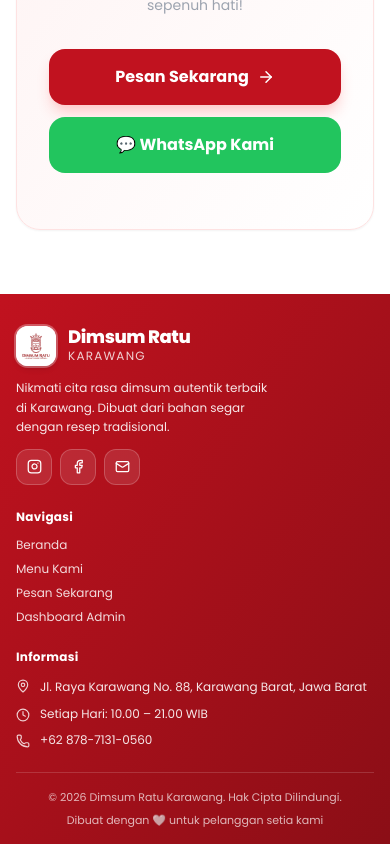
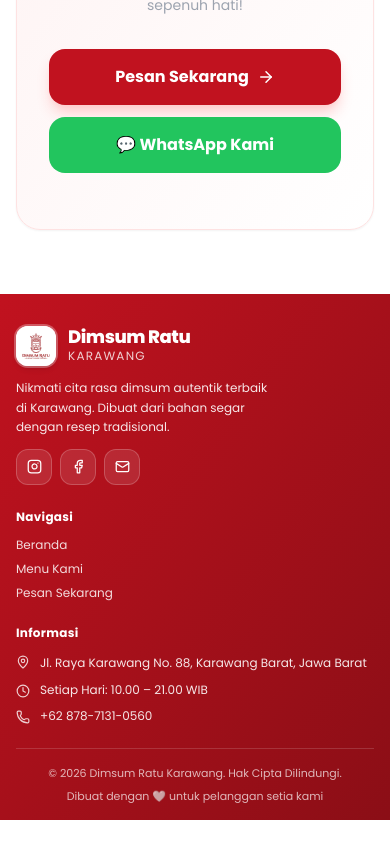
Before and after one commit to Couraa0/Project-Dimsum, a Next.js app in the folder frontend/: page / in a window 390 px wide. Shown: the part 5827-6671 px from the top of the page. After the commit the page ends 6647 px from the top, so only its background shows below. Built offline with nearby package versions, Linux system fonts and the light colour scheme; no server answers.

Commit message:
feat: add responsive footer component with branding, navigation, and contact information

```diff
--- a/frontend/components/layout/Footer.tsx
+++ b/frontend/components/layout/Footer.tsx
@@ -45,7 +45,6 @@ export default function Footer() {
                                 { href: '/', label: 'Beranda' },
                                 { href: '/menu', label: 'Menu Kami' },
                                 { href: '/menu', label: 'Pesan Sekarang' },
-                                { href: '/admin', label: 'Dashboard Admin' },
                             ].map(l => (
                                 <li key={l.label}>
                                     <Link href={l.href}
```
